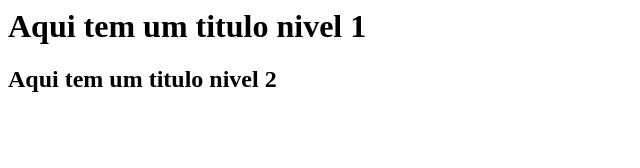
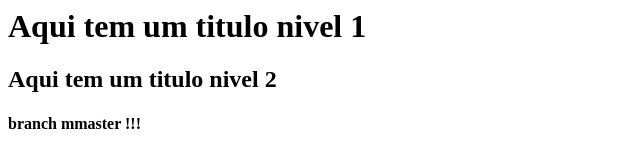
Before and after one commit to alanstos/meu-proj-git, a plain HTML site: page index.html in a window 1280 px wide. Shown: the whole page, without its empty margins (0-640 px from the left). Drawn offline with Linux system fonts and the light colour scheme.

Commit message:
h4 master

```diff
--- a/index.html
+++ b/index.html
@@ -5,5 +5,7 @@
 <body>
 	<h1>Aqui tem um titulo nivel 1</h1>
 	<h2>Aqui tem um titulo nivel 2</h2>
+
+	<h4>branch mmaster !!!</h4>
 </body>
 </html>
```
